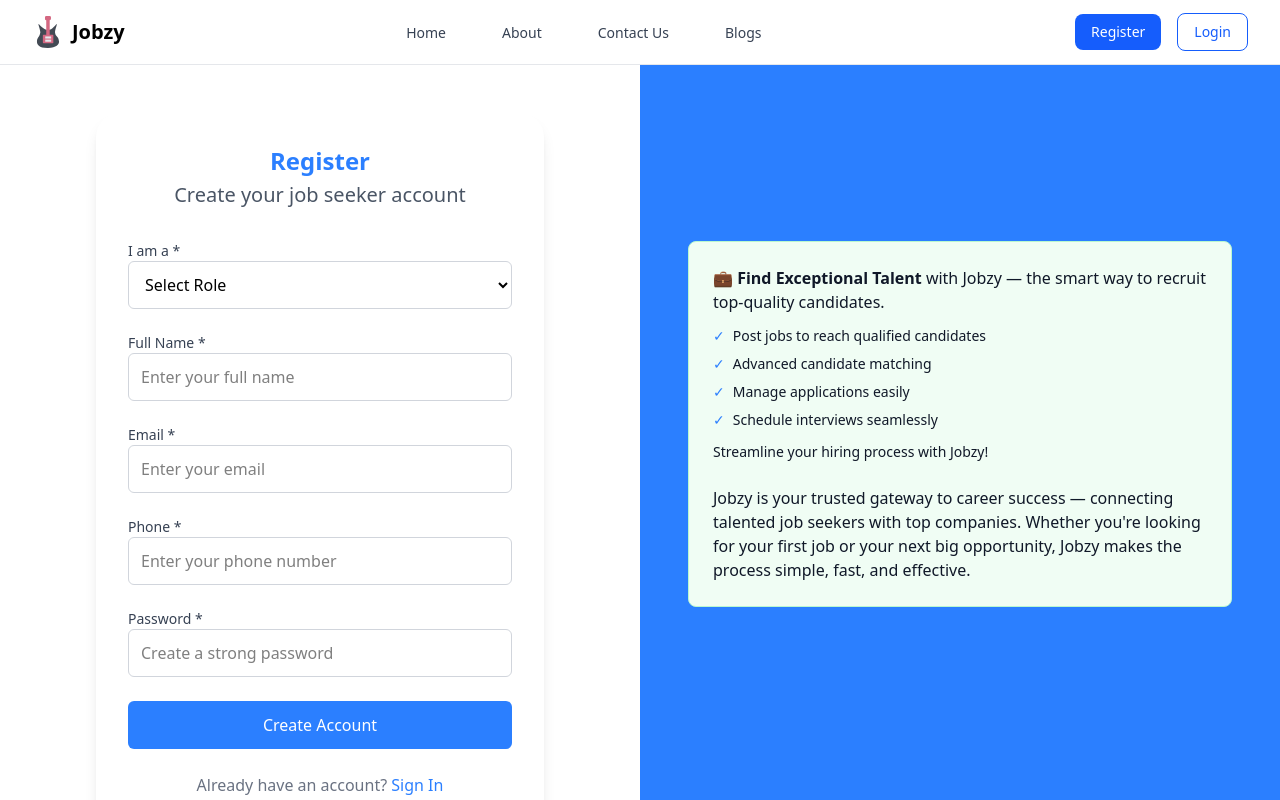
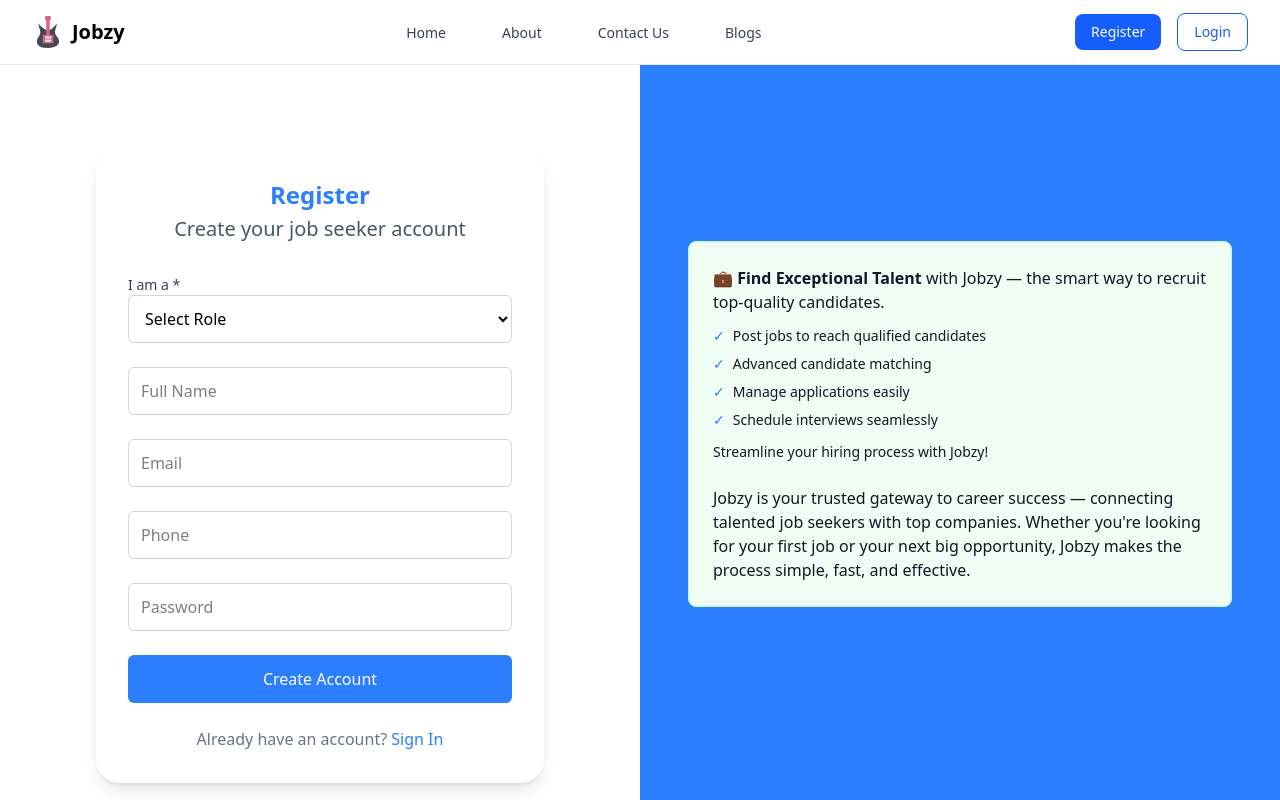
Before and after one commit to farhan3354/jobzy, a React (Vite) app in the folder frontend/: page /register/employer in a window 1280 px wide. Shown: the top 800 px of the page. Built offline with nearby package versions, Linux system fonts and the light colour scheme.

Commit message:
path change of the register

```diff
--- a/frontend/src/component/Login/RegisterForm.jsx
+++ b/frontend/src/component/Login/RegisterForm.jsx
@@ -1,8 +1,8 @@
-import React, { useState, useEffect } from "react";
+import React, { useState } from "react";
 import { useForm } from "react-hook-form";
 import { Link, useNavigate } from "react-router-dom";
-import axios from "axios";
 import Swal from "sweetalert2";
+import api from "../../api/register";
 
 export default function RegisterForm() {
   const {
@@ -13,42 +13,19 @@ export default function RegisterForm() {
   const navigate = useNavigate();
   const [role, setRole] = useState("");
 
-  useEffect(() => {
-    if (role === "employer") {
-      navigate("/register/employer");
-    } else if (role === "job-seeker") {
-      navigate("/register/job-seeker");
-    }
-  }, [role, navigate]);
-
   const onSubmit = async (data) => {
     try {
-      const res = await axios.post(
-        "https://job-portal-xi-dun.vercel.app/register",
-        data
-      );
-      // console.log("Register Data Submitted:", res.data);
+      const res = await api.post("/register", data);
 
       Swal.fire({
         title: "Success!",
-        text: "Registration successful!",
+        text: "Registration successful! Please verify your email.",
         icon: "success",
         confirmButtonText: "OK",
       });
 
-      if (res.data.token && res.data.user) {
-        const userRole = res.data.user.role;
-        if (userRole === "employer") {
-          navigate("/employer-dashboard");
-        } else {
-          navigate("/user-dashboard");
-        }
-      } else {
-        navigate("/login");
-      }
+      navigate(`/verify-otp?email=${encodeURIComponent(data.email)}`);
     } catch (error) {
-      console.log("Registration error:", error);
-
       const errorMessage =
         error.response?.data?.message ||
         error.message ||
@@ -63,8 +40,8 @@ export default function RegisterForm() {
       });
     }
   };
+
   return (
-    <>
     <div className="p-8 md:p-12 md:w-1/2 flex items-center justify-center">
       <div className="w-full max-w-md bg-white rounded-3xl shadow-lg p-8">
         <div className="mb-8 text-center">
@@ -87,23 +64,17 @@ export default function RegisterForm() {
               onChange={(e) => setRole(e.target.value)}
               className="w-full h-12 px-3 border border-gray-300 rounded-md focus:outline-none focus:ring-2 focus:ring-blue-500"
             >
-                <option value="" aria-readonly disabled>
+              <option value="" disabled>
                 Select Role
               </option>
               <option value="job-seeker">Job Seeker</option>
               <option value="employer">Employer</option>
             </select>
             {errors.role && (
-                <p className="text-red-500 text-sm mt-1">
-                  {errors.role.message}
-                </p>
+              <p className="text-red-500 text-sm mt-1">{errors.role.message}</p>
             )}
           </div>
 
-            <div>
-              <label className="block text-sm font-medium text-gray-700">
-                Full Name *
-              </label>
           <input
             {...register("name", {
               required: "Name is required",
@@ -113,92 +84,66 @@ export default function RegisterForm() {
               },
             })}
             type="text"
-                placeholder="Enter your full name"
-                className="w-full h-12 px-3 border border-gray-300 rounded-md focus:outline-none focus:ring-2 focus:ring-blue-500"
+            placeholder="Full Name"
+            className="w-full h-12 px-3 border border-gray-300 rounded-md focus:ring-2 focus:ring-blue-500"
           />
           {errors.name && (
-                <p className="text-red-500 text-sm mt-1">
-                  {errors.name.message}
-                </p>
+            <p className="text-red-500 text-sm">{errors.name.message}</p>
           )}
-            </div>
 
-            <div>
-              <label className="block text-sm font-medium text-gray-700">
-                Email *
-              </label>
           <input
             {...register("email", {
               required: "Email is required",
               pattern: {
-                    value: /^\S+@\S+\.\S+$/i,
-                    message: "Please enter a valid email address",
+                value: /^\S+@\S+\.\S+$/,
+                message: "Enter a valid email address",
               },
             })}
             type="email"
-                placeholder="Enter your email"
-                className="w-full h-12 px-3 border border-gray-300 rounded-md focus:outline-none focus:ring-2 focus:ring-blue-500"
+            placeholder="Email"
+            className="w-full h-12 px-3 border border-gray-300 rounded-md focus:ring-2 focus:ring-blue-500"
           />
           {errors.email && (
-                <p className="text-red-500 text-sm mt-1">
-                  {errors.email.message}
-                </p>
+            <p className="text-red-500 text-sm">{errors.email.message}</p>
           )}
-            </div>
 
-            <div>
-              <label className="block text-sm font-medium text-gray-700">
-                Phone *
-              </label>
+          {/* Phone */}
           <input
             {...register("phone", {
               required: "Phone number is required",
               pattern: {
                 value: /^[0-9]{10,11}$/,
-                    message: "Please enter a valid phone number (10-11 digits)",
+                message: "Enter valid phone number (10–11 digits)",
               },
             })}
             type="tel"
-                placeholder="Enter your phone number"
-                className="w-full h-12 px-3 border border-gray-300 rounded-md focus:outline-none focus:ring-2 focus:ring-blue-500"
+            placeholder="Phone"
+            className="w-full h-12 px-3 border border-gray-300 rounded-md focus:ring-2 focus:ring-blue-500"
           />
           {errors.phone && (
-                <p className="text-red-500 text-sm mt-1">
-                  {errors.phone.message}
-                </p>
+            <p className="text-red-500 text-sm">{errors.phone.message}</p>
           )}
-            </div>
 
-            <div>
-              <label className="block text-sm font-medium text-gray-700">
-                Password *
-              </label>
           <input
             {...register("password", {
               required: "Password is required",
-                  minLength: {
-                    value: 6,
-                    message: "Password must be at least 6 characters",
-                  },
+              minLength: { value: 6, message: "Minimum 6 characters" },
               pattern: {
-                    value: /^(?=.*[a-z])/,
-                    message: "Password must contain at least one",
+                value: /^(?=.*[a-z])(?=.*[A-Z])(?=.*\d).+$/,
+                message: "Must contain uppercase, lowercase & number",
               },
             })}
             type="password"
-                placeholder="Create a strong password"
-                className="w-full h-12 px-3 border border-gray-300 rounded-md focus:outline-none focus:ring-2 focus:ring-blue-500"
+            placeholder="Password"
+            className="w-full h-12 px-3 border border-gray-300 rounded-md focus:ring-2 focus:ring-blue-500"
           />
           {errors.password && (
-                <p className="text-red-500 text-sm mt-1">
-                  {errors.password.message}
-                </p>
+            <p className="text-red-500 text-sm">{errors.password.message}</p>
           )}
-            </div>
 
           <button
             type="submit"
-              className="w-full h-12 bg-blue-500 hover:bg-blue-600 text-white font-medium rounded-md transition duration-200 cursor-pointer"
+            className="w-full h-12 bg-blue-500 hover:bg-blue-600 text-white font-medium rounded-md transition duration-200"
           >
             Create Account
           </button>
@@ -215,6 +160,225 @@ export default function RegisterForm() {
         </div>
       </div>
     </div>
-    </>
   );
 }
+
+// import React, { useState, useEffect } from "react";
+// import { useForm } from "react-hook-form";
+// import { Link, useNavigate } from "react-router-dom";
+// import Swal from "sweetalert2";
+// import api from "../../api/register";
+
+// export default function RegisterForm() {
+//   const {
+//     register,
+//     handleSubmit,
+//     formState: { errors },
+//   } = useForm();
+//   const navigate = useNavigate();
+//   const [role, setRole] = useState("");
+
+//   useEffect(() => {
+//     if (role === "employer") {
+//       navigate("/register/employer");
+//     } else if (role === "job-seeker") {
+//       navigate("/register/job-seeker");
+//     }
+//   }, [role, navigate]);
+
+//   const onSubmit = async (data) => {
+//     try {
+//       const res = await api.post("/register",
+//         data
+//       );
+//       // console.log("Register Data Submitted:", res.data);
+
+//       Swal.fire({
+//         title: "Success!",
+//         text: "Registration successful!",
+//         icon: "success",
+//         confirmButtonText: "OK",
+//       });
+
+//       if (res.data.token && res.data.user) {
+//         const userRole = res.data.user.role;
+//         if (userRole === "employer") {
+//           navigate("/employer-dashboard");
+//         } else {
+//           navigate("/user-dashboard");
+//         }
+//       } else {
+//         navigate("/verify-otp");
+//       }
+//     } catch (error) {
+//       console.log("Registration error:", error);
+
+//       const errorMessage =
+//         error.response?.data?.message ||
+//         error.message ||
+//         "Registration failed. Please try again.";
+
+//       Swal.fire({
+//         title: "Error!",
+//         text: errorMessage,
+//         icon: "error",
+//         confirmButtonText: "OK",
+//         confirmButtonColor: "#d33",
+//       });
+//     }
+//   };
+//   return (
+//     <>
+//       <div className="p-8 md:p-12 md:w-1/2 flex items-center justify-center">
+//         <div className="w-full max-w-md bg-white rounded-3xl shadow-lg p-8">
+//           <div className="mb-8 text-center">
+//             <p className="mb-1 text-2xl text-blue-500 font-bold">Register</p>
+//             <p className="text-gray-600 text-xl">
+//               {role === "employer"
+//                 ? "Create your employer account"
+//                 : "Create your job seeker account"}
+//             </p>
+//           </div>
+
+//           <form onSubmit={handleSubmit(onSubmit)} className="space-y-6">
+//             <div>
+//               <label className="block text-sm font-medium text-gray-700">
+//                 I am a *
+//               </label>
+//               <select
+//                 {...register("role", { required: "Please select a role" })}
+//                 value={role}
+//                 onChange={(e) => setRole(e.target.value)}
+//                 className="w-full h-12 px-3 border border-gray-300 rounded-md focus:outline-none focus:ring-2 focus:ring-blue-500"
+//               >
+//                 <option value="" aria-readonly disabled>
+//                   Select Role
+//                 </option>
+//                 <option value="job-seeker">Job Seeker</option>
+//                 <option value="employer">Employer</option>
+//               </select>
+//               {errors.role && (
+//                 <p className="text-red-500 text-sm mt-1">
+//                   {errors.role.message}
+//                 </p>
+//               )}
+//             </div>
+
+//             <div>
+//               <label className="block text-sm font-medium text-gray-700">
+//                 Full Name *
+//               </label>
+//               <input
+//                 {...register("name", {
+//                   required: "Name is required",
+//                   minLength: {
+//                     value: 2,
+//                     message: "Name must be at least 2 characters",
+//                   },
+//                 })}
+//                 type="text"
+//                 placeholder="Enter your full name"
+//                 className="w-full h-12 px-3 border border-gray-300 rounded-md focus:outline-none focus:ring-2 focus:ring-blue-500"
+//               />
+//               {errors.name && (
+//                 <p className="text-red-500 text-sm mt-1">
+//                   {errors.name.message}
+//                 </p>
+//               )}
+//             </div>
+
+//             <div>
+//               <label className="block text-sm font-medium text-gray-700">
+//                 Email *
+//               </label>
+//               <input
+//                 {...register("email", {
+//                   required: "Email is required",
+//                   pattern: {
+//                     value: /^\S+@\S+\.\S+$/i,
+//                     message: "Please enter a valid email address",
+//                   },
+//                 })}
+//                 type="email"
+//                 placeholder="Enter your email"
+//                 className="w-full h-12 px-3 border border-gray-300 rounded-md focus:outline-none focus:ring-2 focus:ring-blue-500"
+//               />
+//               {errors.email && (
+//                 <p className="text-red-500 text-sm mt-1">
+//                   {errors.email.message}
+//                 </p>
+//               )}
+//             </div>
+
+//             <div>
+//               <label className="block text-sm font-medium text-gray-700">
+//                 Phone *
+//               </label>
+//               <input
+//                 {...register("phone", {
+//                   required: "Phone number is required",
+//                   pattern: {
+//                     value: /^[0-9]{10,11}$/,
+//                     message: "Please enter a valid phone number (10-11 digits)",
+//                   },
+//                 })}
+//                 type="tel"
+//                 placeholder="Enter your phone number"
+//                 className="w-full h-12 px-3 border border-gray-300 rounded-md focus:outline-none focus:ring-2 focus:ring-blue-500"
+//               />
+//               {errors.phone && (
+//                 <p className="text-red-500 text-sm mt-1">
+//                   {errors.phone.message}
+//                 </p>
+//               )}
+//             </div>
+
+//             <div>
+//               <label className="block text-sm font-medium text-gray-700">
+//                 Password *
+//               </label>
+//               <input
+//                 {...register("password", {
+//                   required: "Password is required",
+//                   minLength: {
+//                     value: 6,
+//                     message: "Password must be at least 6 characters",
+//                   },
+//                   pattern: {
+//                     value: /^(?=.*[a-z])/,
+//                     message: "Password must contain at least one",
+//                   },
+//                 })}
+//                 type="password"
+//                 placeholder="Create a strong password"
+//                 className="w-full h-12 px-3 border border-gray-300 rounded-md focus:outline-none focus:ring-2 focus:ring-blue-500"
+//               />
+//               {errors.password && (
+//                 <p className="text-red-500 text-sm mt-1">
+//                   {errors.password.message}
+//                 </p>
+//               )}
+//             </div>
+
+//             <button
+//               type="submit"
+//               className="w-full h-12 bg-blue-500 hover:bg-blue-600 text-white font-medium rounded-md transition duration-200 cursor-pointer"
+//             >
+//               Create Account
+//             </button>
+//           </form>
+
+//           <div className="text-center mt-6">
+//             <span className="text-gray-500">Already have an account?</span>{" "}
+//             <Link
+//               to="/login"
+//               className="text-blue-500 font-medium hover:underline"
+//             >
+//               Sign In
+//             </Link>
+//           </div>
+//         </div>
+//       </div>
+//     </>
+//   );
+// }
```
Also changed, not shown: 1 other file (tests, documents, lock files or other folders). Lines whose indentation alone changed are shown as unchanged.
